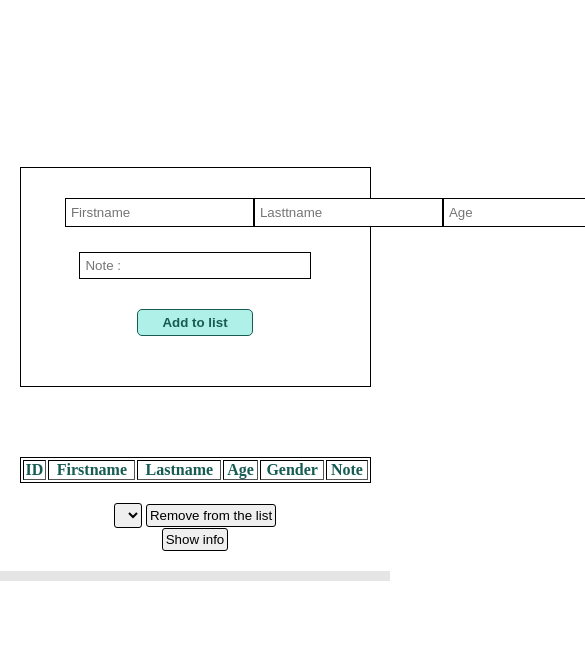
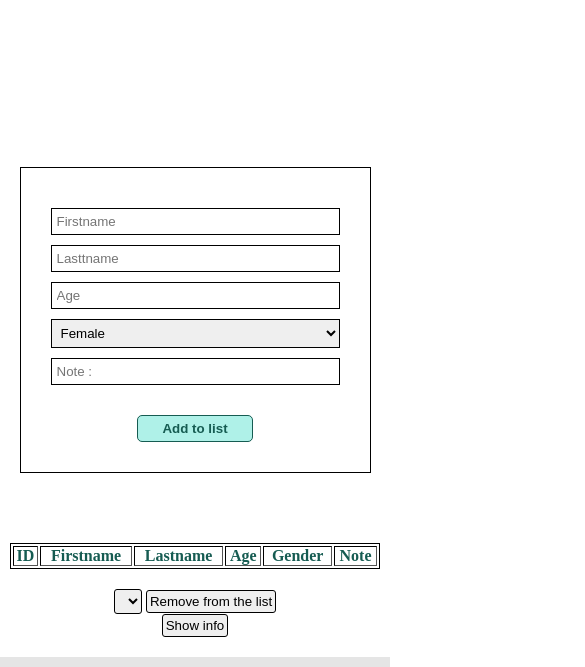
Before and after one commit to satomi-h12/portfolio-2, a plain HTML site: page index.html in a window 390 px wide. Shown: the part 183-850 px from the top of the page, 585 px wide, since content can reach past the window. Drawn offline with Linux system fonts and the light colour scheme.

Commit message:
Update style.css

```diff
--- a/css/style.css
+++ b/css/style.css
@@ -165,6 +165,27 @@ footer{
 }
 
 
+@media all and (max-width: 425px) {
+    form{
+        height: auto;
+    }
+    form input,
+    form select,
+    #note{
+        display: block;
+        width: 100%;
+        margin: 10px 0;
+    }
+    .formRow{
+        width: 100%;
+        display: block;
+    }
+    table{
+        width: 95%;
+    }
+}
+
+
 /* color theme
 #35dbc5 main green
 #165c52 deep green
```
